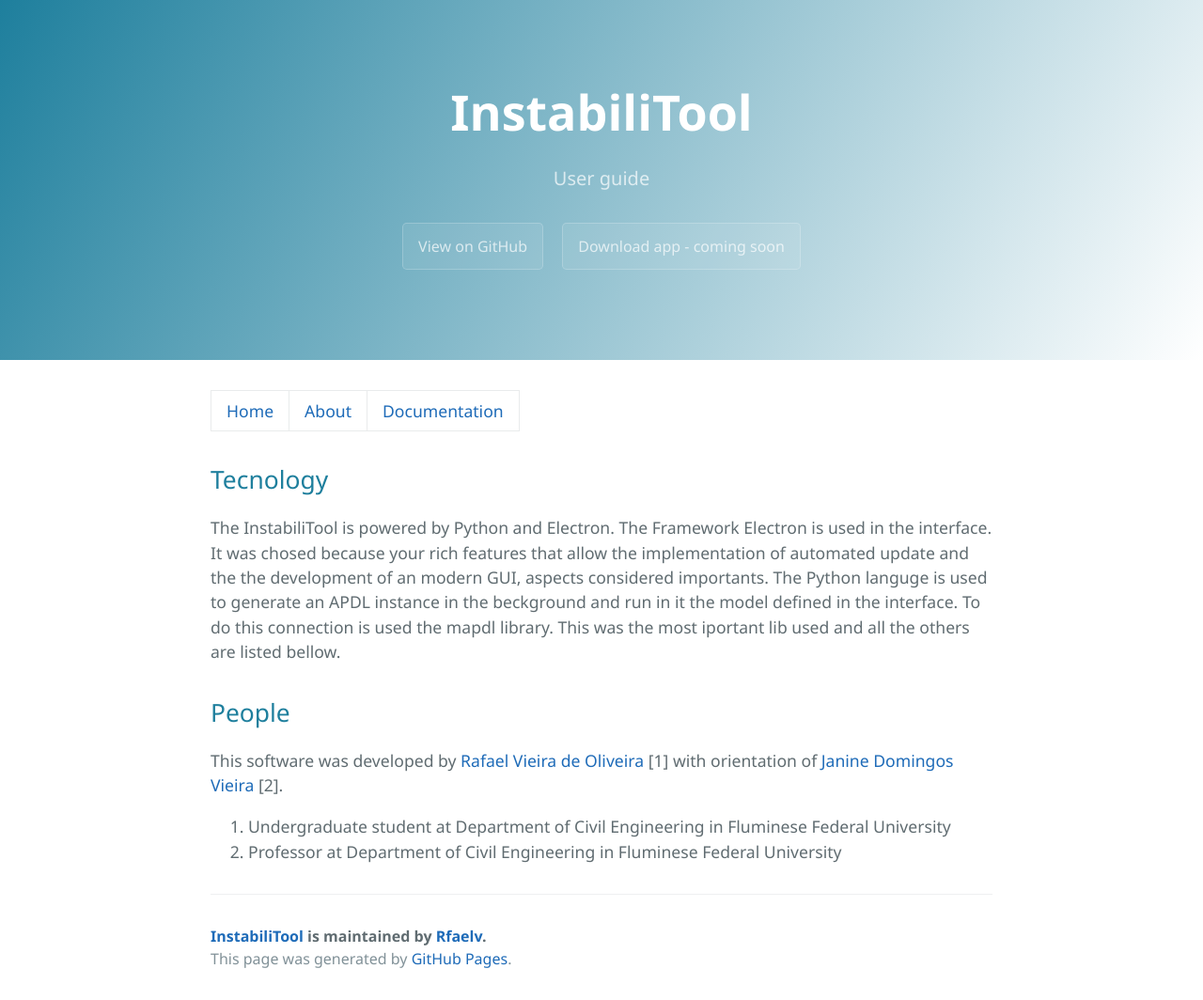
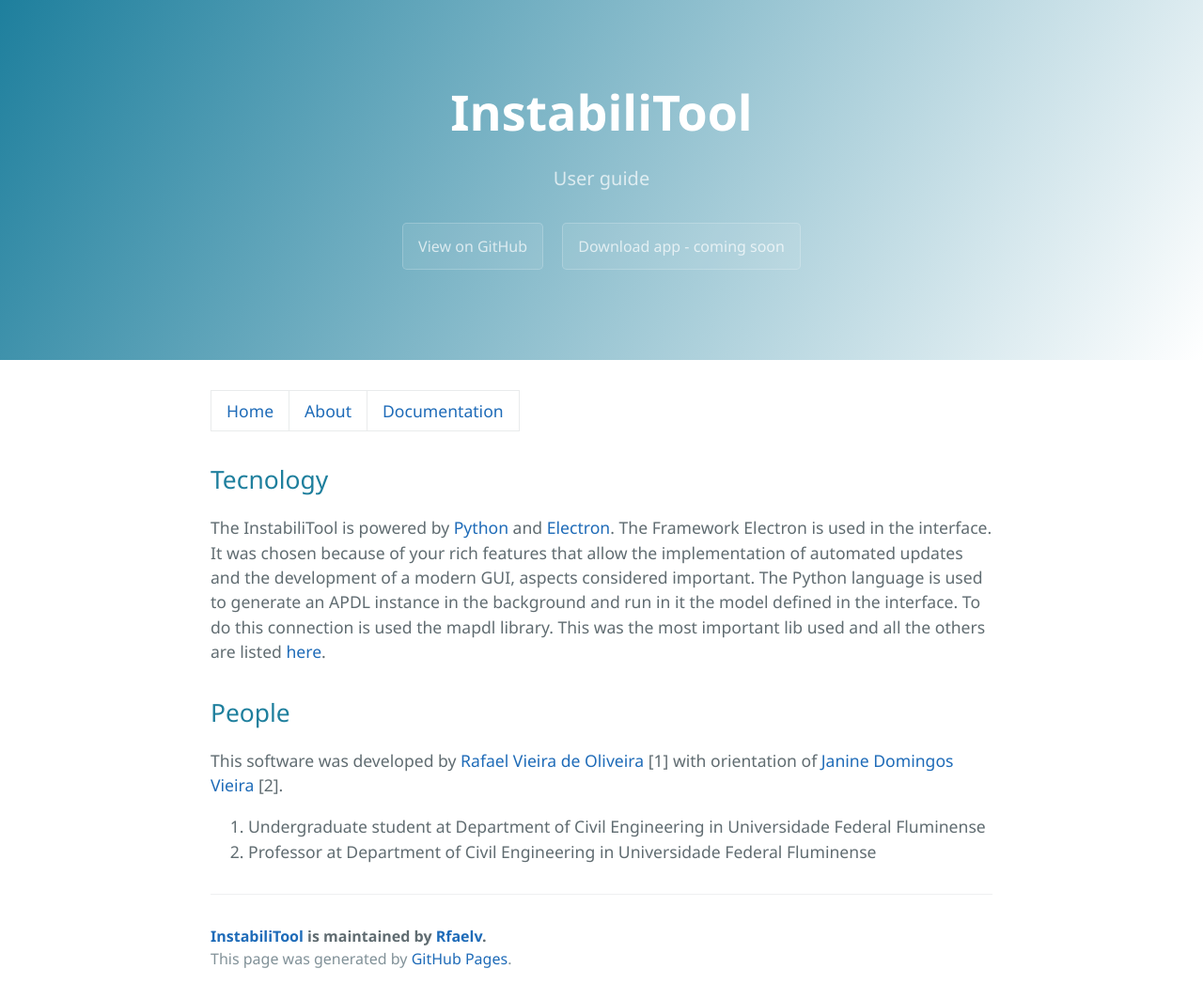
Before and after one commit to Rfaelv/InstabiliTool, a Jekyll site: the page built from about.md, in a window 1280 px wide. Shown: the whole page at 94% size. Built offline with Jekyll 4.4.1, drawn with Linux system fonts in a browser that asks for light colours; our own code applies the rules of GitHub Pages for plain Markdown files.

Commit message:
Update about.md

```diff
--- a/about.md
+++ b/about.md
@@ -2,10 +2,10 @@
 
 ## Tecnology
 
-The InstabiliTool is powered by Python and Electron. The Framework Electron is used in the interface. It was chosed because your rich features that allow the implementation of automated update and the the development of an modern GUI, aspects considered importants. The Python languge is used to generate an APDL instance in the beckground and run in it the model defined in the interface. To do this connection is used the mapdl library. This was the most iportant lib used and all the others are listed bellow.
+The InstabiliTool is powered by [Python](https://www.python.org/) and [Electron](https://www.electronjs.org/). The Framework Electron is used in the interface. It was chosen because of your rich features that allow the implementation of automated updates and the development of a modern GUI, aspects considered important. The Python language is used to generate an APDL instance in the background and run in it the model defined in the interface. To do this connection is used the mapdl library. This was the most important lib used and all the others are listed [here](https://github.com/Rfaelv/InstabiliTool/blob/master/package.json).
 
 ## People
 
 This software was developed by [Rafael Vieira de Oliveira](http://lattes.cnpq.br/1851035547350298) [1] with orientation of [Janine Domingos Vieira](http://lattes.cnpq.br/0355710321530328) [2].
-1. Undergraduate student at Department of Civil Engineering in Fluminese Federal University
-2. Professor at Department of Civil Engineering in Fluminese Federal University
+1. Undergraduate student at Department of Civil Engineering in Universidade Federal Fluminense
+2. Professor at Department of Civil Engineering in Universidade Federal Fluminense
```
